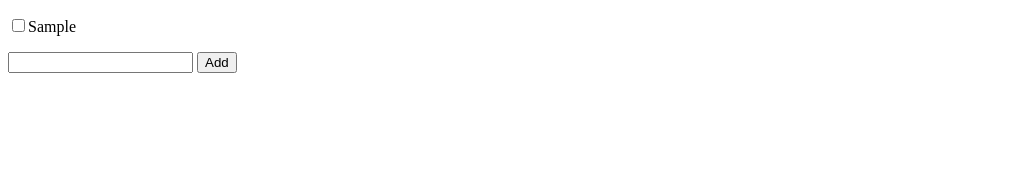
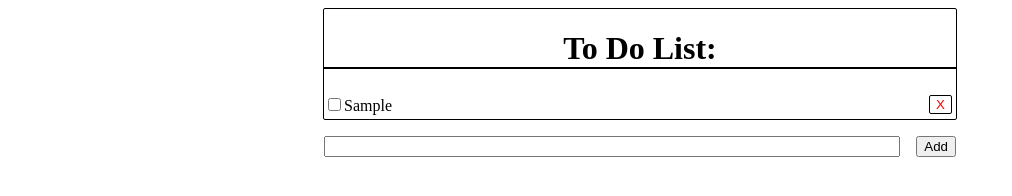
Before and after one commit to austinxewell/TooDoList, a website with bundled scripts: page public/index.html in a window 1280 px wide. Both pictures are taken after typing "Sample" into the empty fields and a click on the button "Add". Shown: the whole page, without its empty margins (0-1012 px from the left). Built offline with nearby package versions, Linux system fonts and the light colour scheme.

Commit message:
added remove task method | update style to be reactive to screen size

```diff
--- a/public/index.html
+++ b/public/index.html
@@ -7,7 +7,9 @@
     <title>Document</title>
   </head>
   <body>
-    <ul id="list"></ul>
+    <ul id="list">
+      <h1>To Do List:</h1>
+    </ul>
     <form id="new-task-form">
       <input type="text" id="new-task-title" />
       <button type="submit">Add</button>
@@ -19,5 +21,50 @@
   #list {
     list-style: none;
     padding: 0;
+    width: 50%;
+    display: flex;
+    flex-direction: column;
+    border: solid 1px black;
+    border-radius: 2px;
+    margin: auto;
+  }
+
+  h1 {
+    text-align: center;
+    border-bottom: solid 2px black;
+  }
+
+  #list-item {
+    display: flex;
+    justify-content: space-between;
+    align-items: center;
+    padding: 0.25rem 0.25rem 0.25rem 0;
+
+    &:nth-child(odd) {
+      background-color: lightgray;
+    }
+  }
+
+  #delete-button {
+    color: red;
+    background-color: white;
+    border: solid 1px black;
+    border-radius: 2px;
+
+    &:hover {
+      cursor: pointer;
+    }
+  }
+
+  #new-task-form {
+    width: 50%;
+    display: flex;
+    justify-content: center;
+    margin: 1rem auto 0 auto;
+    gap: 1rem;
+
+    input {
+      width: -webkit-fill-available;
+    }
   }
 </style>
--- a/src/index.ts
+++ b/src/index.ts
@@ -30,17 +30,38 @@ form?.addEventListener("submit", (e) => {
 function addListItem(task: Task) {
   const item = document.createElement("li");
   const label = document.createElement("label");
+  const deleteBtn = document.createElement("button");
   const checkbox = document.createElement("input");
+
   checkbox.addEventListener("change", () => {
     task.completed = checkbox.checked;
     saveTasks();
   });
+
+  deleteBtn.addEventListener("click", () => {
+    const taskIndex = tasks.indexOf(task);
+
+    if (taskIndex > -1) {
+      tasks.splice(taskIndex, 1);
+      saveTasks();
+      item.remove();
+    }
+  });
+
+  item.id = "list-item";
+
   checkbox.type = "checkbox";
   checkbox.checked = task.completed;
 
+  deleteBtn.id = "delete-button";
+  deleteBtn.textContent = "X";
+
   label.append(checkbox, task.title);
   item.append(label);
+  item.append(deleteBtn);
   list?.append(item);
+
+  saveTasks();
 }
 
 function saveTasks() {
```
